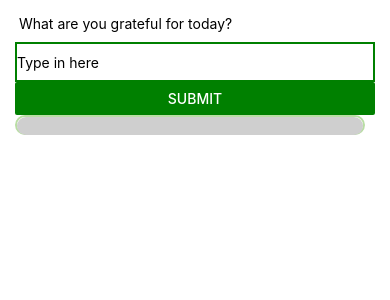
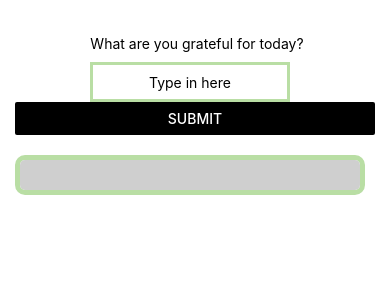
Before and after one commit to kasey-purvor/Grappitude, a React Native app: screen / in a window 390 px wide. Shown: the top 300 px of the page. Built offline with nearby package versions, Linux system fonts and the light colour scheme.

Commit message:
Updated CSS for progress bar

```diff
--- a/src/App.js
+++ b/src/App.js
@@ -1,7 +1,5 @@
 import React, { Component } from 'react';
 import { Text, Button, TextInput, View, StyleSheet } from 'react-native';
-// import { Constants } from 'expo';
-// import {ProgressBar} from "./components/progress-bar.component";
 
 const App = () => {
   return (
@@ -10,22 +8,29 @@ const App = () => {
       marginTop: 40,
       margin: 15
     }}>
-      <Text> What are you grateful for today?</Text>
+      <Text
+      style={{
+        textAlign: 'center',
+        marginTop: 20
+      }}> What are you grateful for today?</Text>
       <TextInput
         style={{
           height: 40,
-          borderColor: 'green',
-          borderWidth: 2,
-          marginTop: 10
+          textAlign: 'center',
+          marginRight: 75,
+          width: 200,
+          borderColor: '#B9DEA4',
+          borderWidth: 3,
+          marginTop: 10,
+          marginLeft: 75
         }}
         placeholder="Type in here"
       />
       <Button
         title="Submit"
-        color='green'
+        color='black'
         >
       </Button>
-      {/* <ProgressBar /> */}
       <View style={styles.progressBar}>
         <View style={styles.filler} />
       </View>
@@ -33,45 +38,23 @@ const App = () => {
   );
 }
 
-// const ProgressBar = (props) => {
-//   return (
-//     <div className="progress-bar">
-//       <Filler />
-//     </div>
-//   )
-// }
-
-// const Filler = (props) => {
-//   return <div className="filler" />
-// }
-
-
-
 const styles = StyleSheet.create({
   progressBar: {
-    // position: relative,
-    height: 20,
+    marginTop: 20,
+    height: 40,
     width: 350,
-    borderRadius: 50,
-    borderWidth: 2,
+    borderRadius: 10,
+    borderWidth: 5,
     borderColor: '#B9DEA4'
   },
 
   filler: {
     backgroundColor: '#CFCFCF',
-    height: 18,
-    borderRadius: 50
+    height: 30,
+    borderWidth: 15,
+    borderRadius: 5,
+    borderColor: '#CFCFCF'
   }
 })
 
-// export default class App extends Component {
-//   render() {
-//     return (
-//       <View style={styles.progressBar}>
-//         <View style={styles.filler} />
-//       </View>
-//     );
-//   }
-// }
-
 export default App;
```
